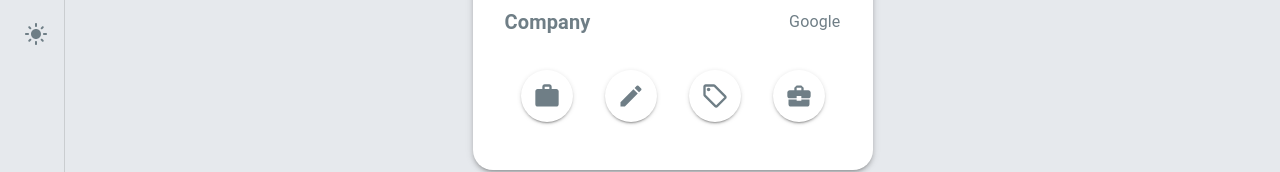
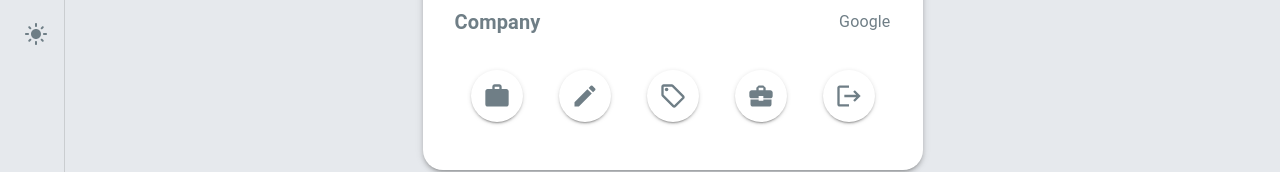
Before and after one commit to NoureldinAmer/students-freelance-webapp, a React (Create React App) app: page /profile in a window 1280 px wide. Shown: the part 472-644 px from the top of the page. Built offline with nearby package versions, Linux system fonts and the light colour scheme.

Commit message:
add logout icon profile page

```diff
--- a/src/Pages/Business/Profile.js
+++ b/src/Pages/Business/Profile.js
@@ -8,6 +8,7 @@ import LocalOfferOutlinedIcon from "@mui/icons-material/LocalOfferOutlined";
 import BusinessCenterIcon from "@mui/icons-material/BusinessCenter";
 import AccountCircleIcon from "@mui/icons-material/AccountCircle";
 import CreateIcon from "@mui/icons-material/Create";
+import LogoutIcon from '@mui/icons-material/Logout';
 import DashboardIcon from "@mui/icons-material/Dashboard";
 import SearchIcon from "@mui/icons-material/Search";
 import styled from "@emotion/styled";
@@ -41,7 +42,7 @@ function Profile() {
     >
       <CustomBox
         sx={{
-          width: 400,
+          width: 500,
           height: 500,
           boxShadow: 3,
           marginBottom: 10,
@@ -184,6 +185,26 @@ function Profile() {
                 <BusinessCenterIcon fontSize="inherit" />
               </CustomIconButton>
             </Tooltip>
+            <Tooltip
+              title="sign out"
+              enterDelay={500}
+              enterNextDelay={500}
+            >
+              <CustomIconButton
+                size="large"
+                sx={{
+                  boxShadow: 2,
+                  transition: "0.3s",
+                  "&:hover": {
+                    boxShadow: 7,
+                    bgcolor: "inherit",
+                  },
+                }}
+                //onClick={() => history.push("/job-posts")}
+              >
+                <LogoutIcon fontSize="inherit" />
+              </CustomIconButton>
+            </Tooltip>
           </Stack>
         </Stack>
       </CustomBox>
```
